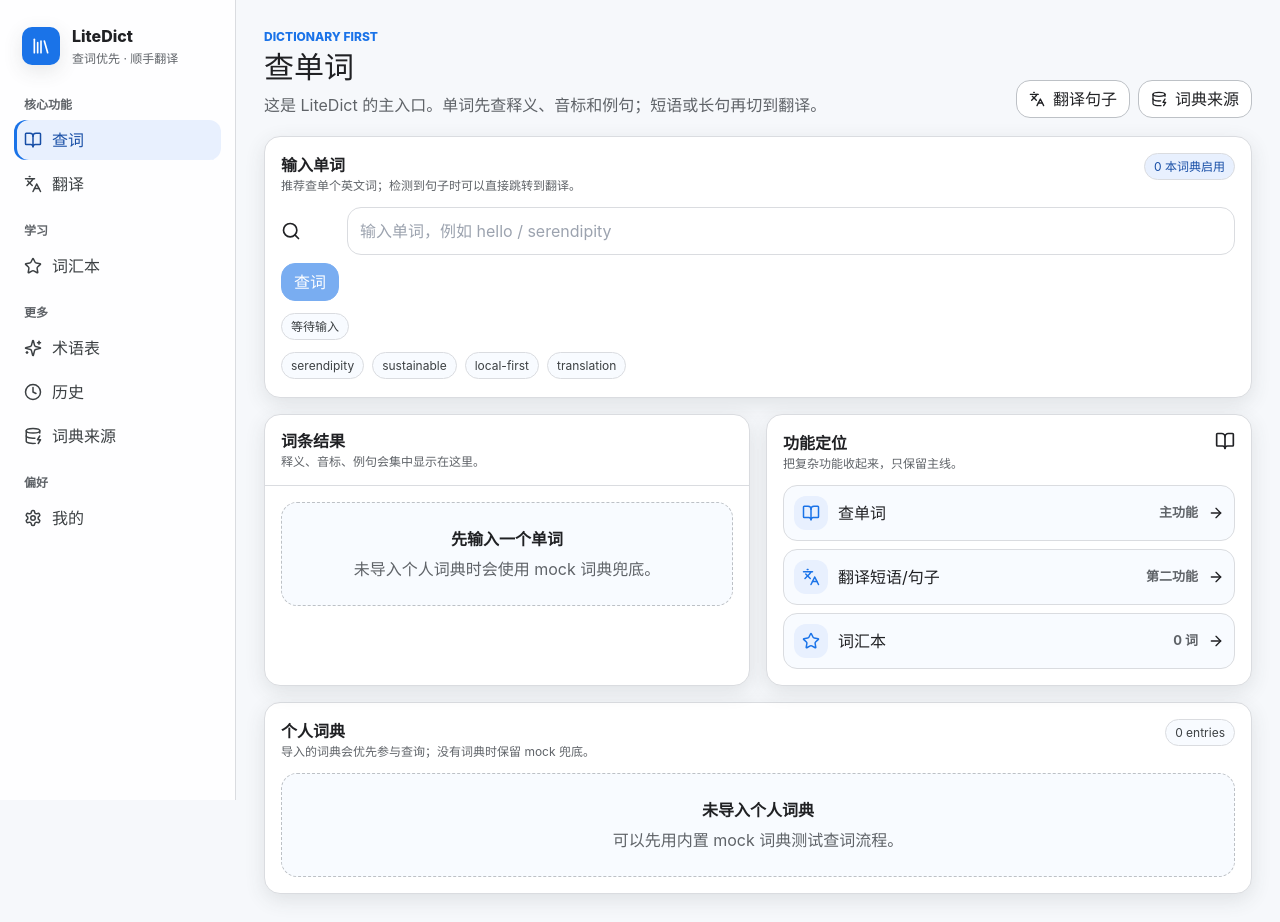
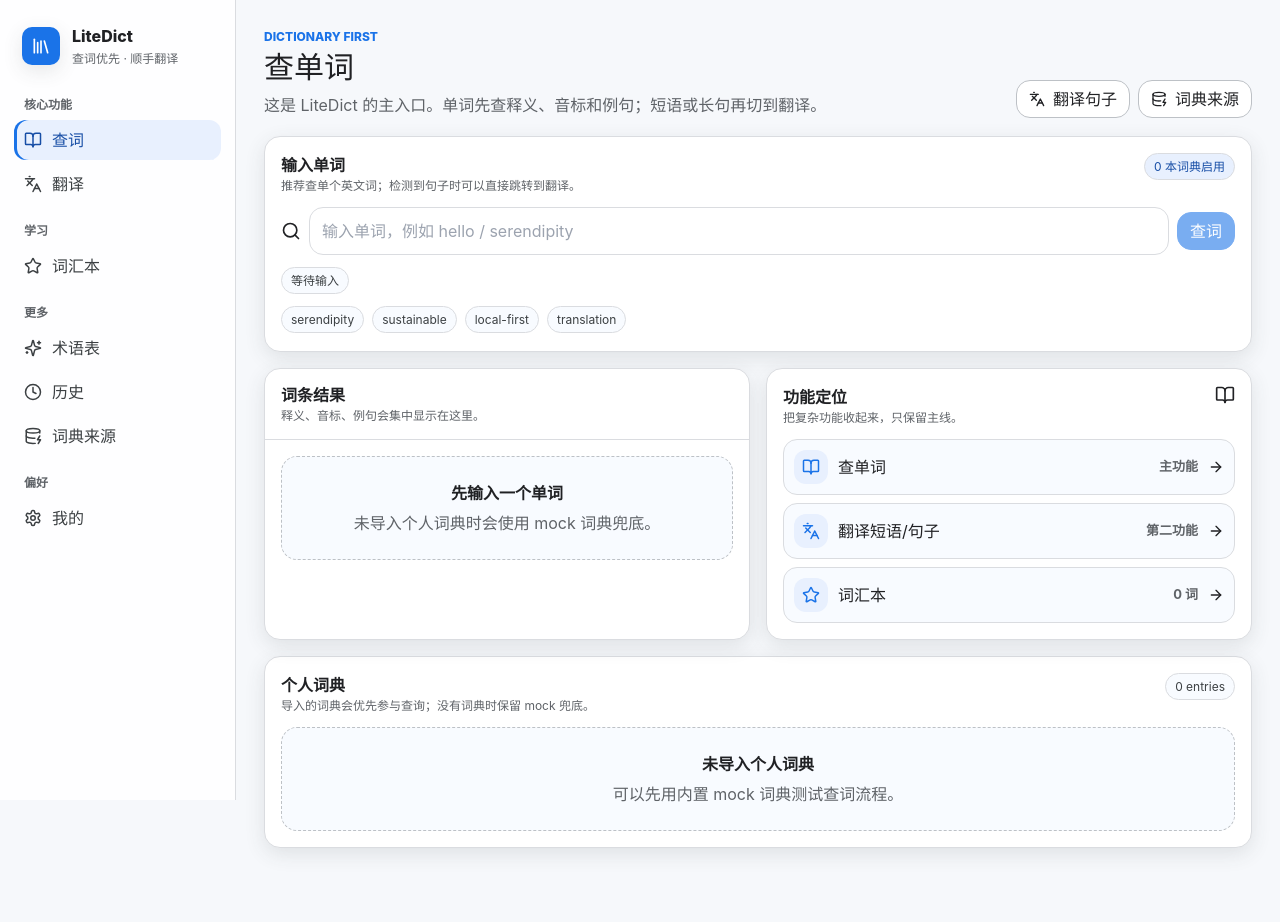
Before and after one commit to Becauseiloveyo/translation, a React (Vite) app: page / in a window 1280 px wide. After the commit the page ends 876 px from the top, so only its background shows below. Built offline with nearby package versions, Linux system fonts and the light colour scheme.

Commit message:
Fix dictionary primary page structure

```diff
--- a/src/pages/DictionaryPage.tsx
+++ b/src/pages/DictionaryPage.tsx
@@ -97,7 +97,11 @@
           </div>
           <span className="chip good">{enabledDictionaries} 本词典启用</span>
         </div>
-        <form className="search-row" onSubmit={handleLookup}>
+        <form
+          className="search-row"
+          style={{ gridTemplateColumns: "auto minmax(0, 1fr) auto" }}
+          onSubmit={handleLookup}
+        >
           <Search size={20} aria-hidden="true" />
           <input
             id="dictionary-query"
```
